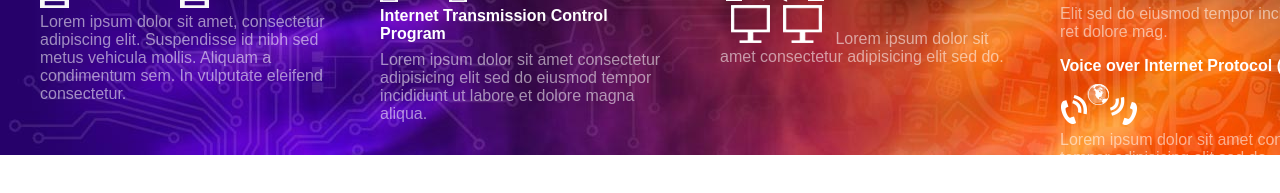
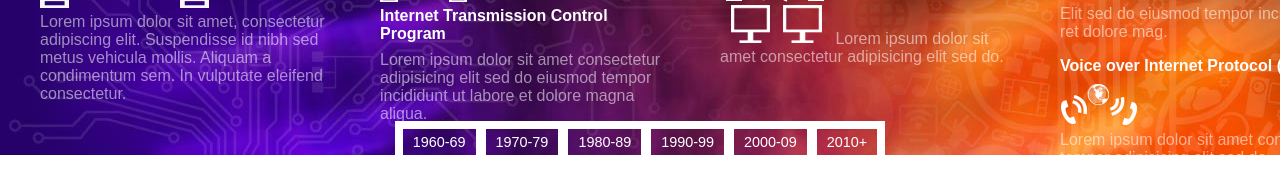
Before and after one commit to kirandash/animated-timeline, a plain HTML site: page index.html in a window 1280 px wide. Shown: the part 175-368 px from the top of the page. Drawn offline with Linux system fonts and the light colour scheme.

Commit message:
3.Positioning and styling the navigation

```diff
--- a/includes/timeline.css
+++ b/includes/timeline.css
@@ -94,3 +94,37 @@ body {
 	text-align: right;
 	font-family: Georgia;
 }
+
+.timeline nav {
+	position: absolute;
+	bottom: 0px;
+	left: 0px;
+	text-align: center;
+	width: inherit;
+}
+
+.timeline nav a {
+	color: #fff;
+	font-size: 0.9em;
+	display: inline-block;
+	padding: 5px 10px;
+	border-color: #fff;
+	border-style: solid;
+	border-left-width: 5px;
+	border-right-width: 5px;
+	border-bottom-width: 0px;
+	border-top-width: 8px;
+	text-decoration: none;
+}
+
+.timeline nav a:first-child {
+	border-left-width: 8px;
+}
+
+.timeline nav a:last-child {
+	border-right-width: 8px;
+}
+
+.timeline nav a.selected {
+	background-color: rgba(255,255,255,0.55);
+}
--- a/includes/timeline.js
+++ b/includes/timeline.js
@@ -21,6 +21,6 @@ function adjustLayout(){
 		$(this).css('left', newX+'px');
 
 		var newLabel = $(this).find('.label').html();
-		$('.timeline .nav').append('<a href="#">'+newLabel+'</a>');
+		$('.timeline nav').append('<a href="#">'+newLabel+'</a>');
     });
 }
```
